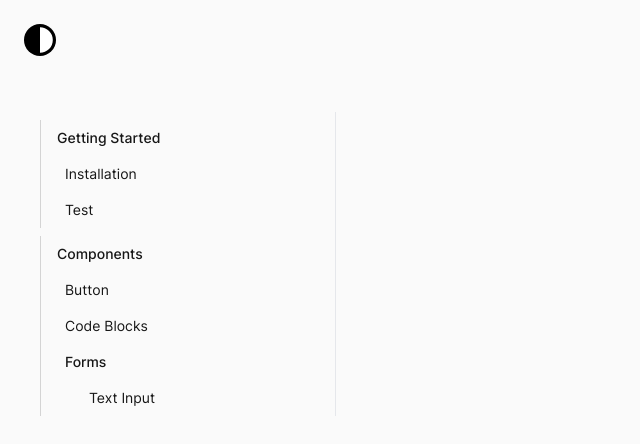
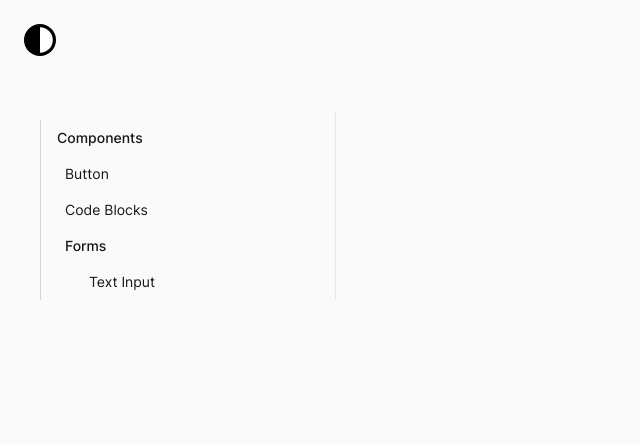
Before and after one commit to Xyphyn/mono-ui, a SvelteKit app: page /docs in a window 1280 px wide. Shown: the top 444 px of the page, without its empty margins (0-640 px from the left). Built offline with nearby package versions, Linux system fonts and the light colour scheme.

Commit message:
misc: use component url by default

```diff
--- a/src/routes/+page.svelte
+++ b/src/routes/+page.svelte
@@ -23,19 +23,11 @@
 				class="w-max bg-gradient-to-br from-violet-500 to-pink-600 text-white hover:brightness-110"
 				color="none"
 				size="xl"
-				href="/docs"
+				href="/docs/components"
 			>
-				View the Docs
+				Components
 				<Icon src={ArrowRight} mini size="16" slot="suffix" />
 			</Button>
 		</div>
 	</div>
-	<div class="flex flex-col gap-4 col-span-1">
-		<div class="self-end">
-			<Button class="w-max" size="lg">
-				<span><Icon src={Check} slot="prefix" mini size="18" /></span>
-				Button
-			</Button>
-		</div>
-	</div>
 </div>
--- a/src/routes/docs/Sidebar.svelte
+++ b/src/routes/docs/Sidebar.svelte
@@ -34,20 +34,6 @@
 			{currentRoute}
 			routes={[
 				{
-					name: 'Getting Started',
-					url: '/docs/getting-started',
-					children: [
-						{
-							url: '/docs/getting-started#installation',
-							name: 'Installation'
-						},
-						{
-							url: '/docs/getting-started#test',
-							name: 'Test'
-						}
-					]
-				},
-				{
 					name: 'Components',
 					url: '/docs/components',
 					children: [
```
Also changed, not shown: 1 other file (tests, documents, lock files or other folders).
